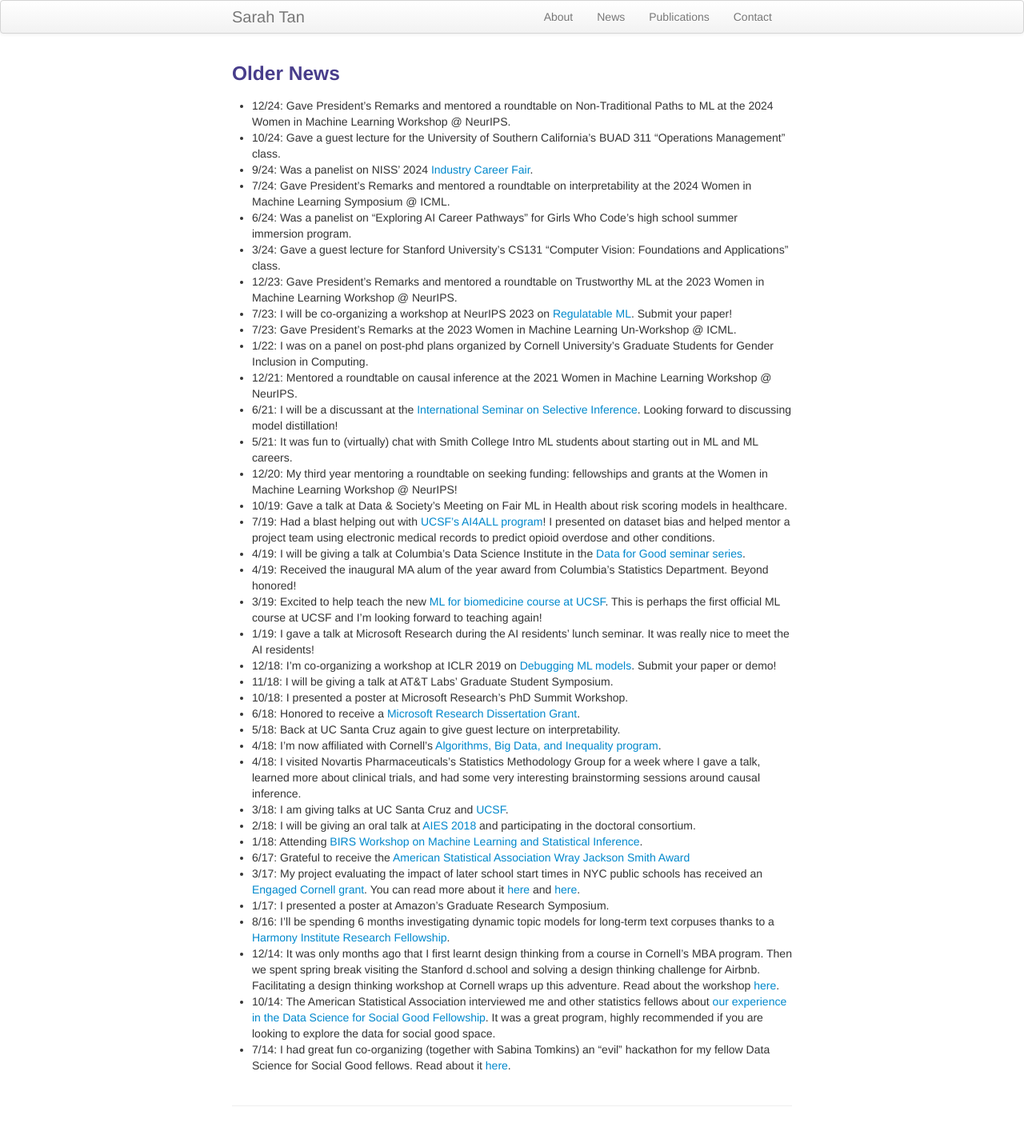
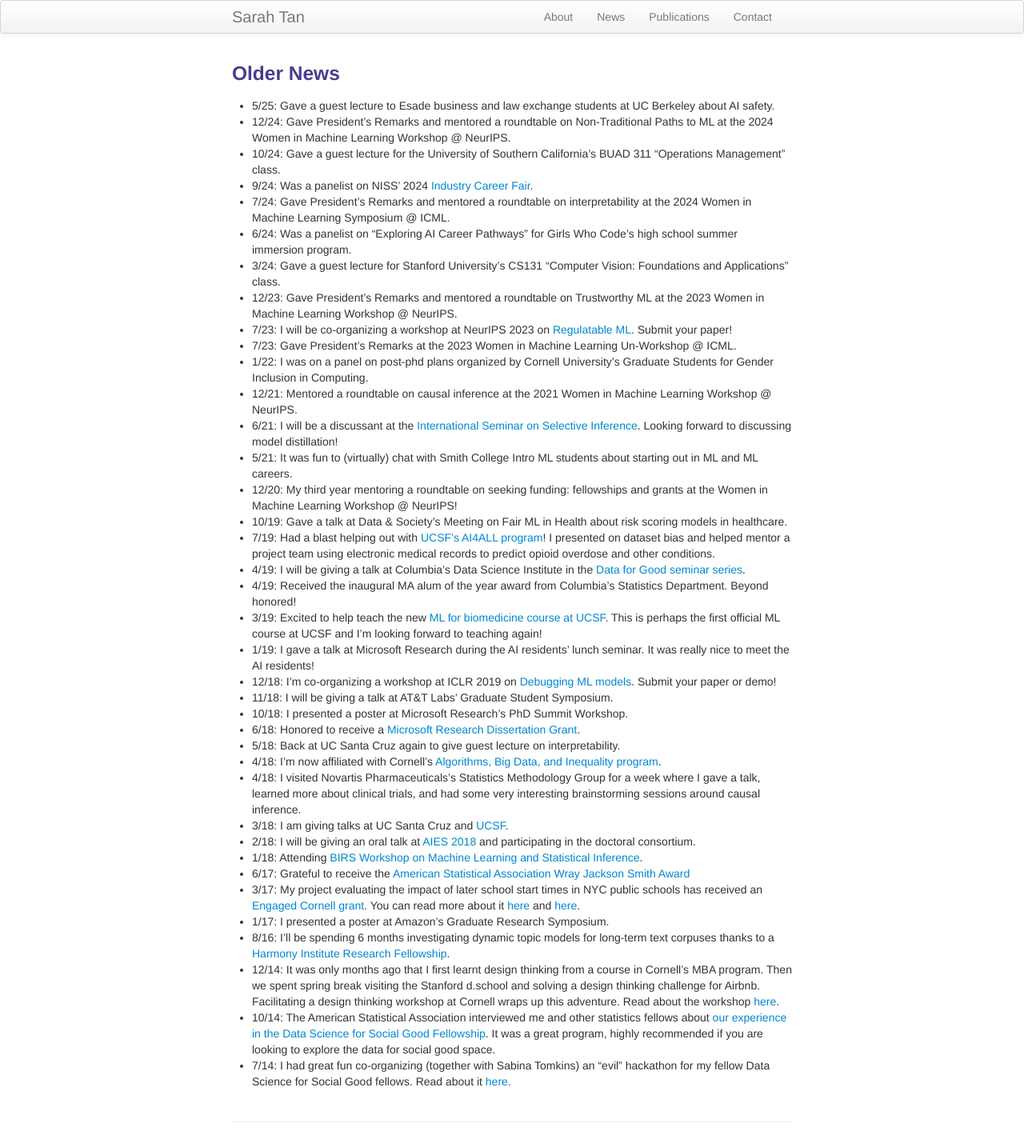
Before and after one commit to shftan/shftan.github.io, a Jekyll site: the page built from oldernews.md, in a window 1280 px wide. Shown: the whole page at 80% size. Built offline with Jekyll 4.4.1, drawn with Linux system fonts in a browser that asks for light colours.

Commit message:
Update oldernews.md

```diff
--- a/oldernews.md
+++ b/oldernews.md
@@ -7,6 +7,7 @@ keywords: Sarah Tan, Cornell, Statistics, interpretability, causal inference
 
 <div class="row-fluid" id="news"><h3>Older News</h3>
 </div>
+- 5/25: Gave a guest lecture to Esade business and law exchange students at UC Berkeley about AI safety.
 - 12/24: Gave President's Remarks and mentored a roundtable on Non-Traditional Paths to ML at the 2024 Women in Machine Learning Workshop @ NeurIPS.
 - 10/24: Gave a guest lecture for the University of Southern California's BUAD 311 "Operations Management" class.
 - 9/24: Was a panelist on NISS' 2024 [Industry Career Fair](https://www.niss.org/events/niss-industry-career-fair-2024).
```
